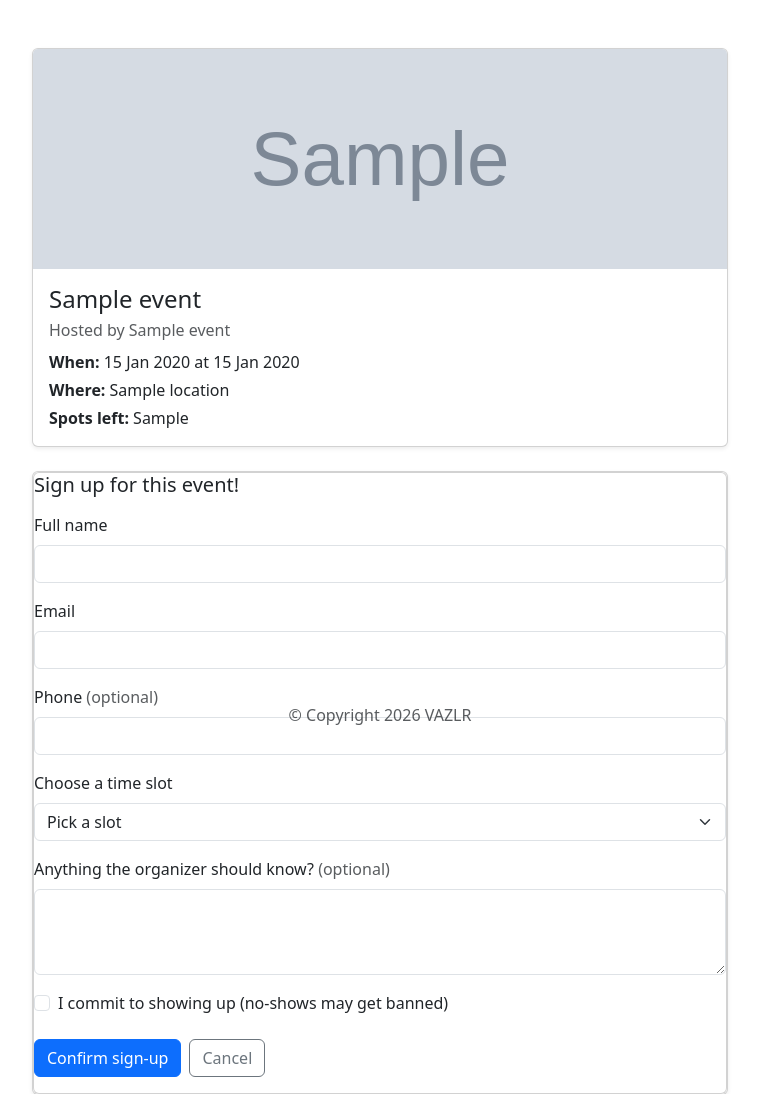
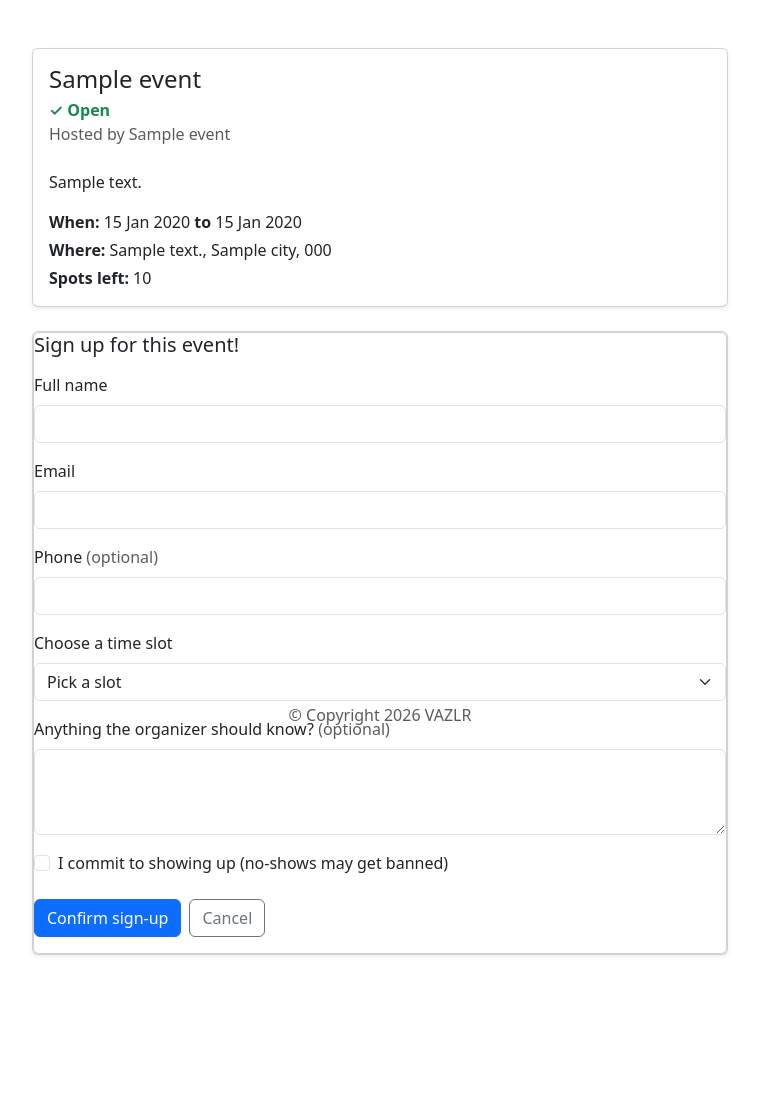
Before and after one commit to ZackM11/Vazlr, a Node server app: template ProjectSourceCode/views/pages/bookin-form.hbs in a window 1280 px wide. Shown: the part 57-1151 px from the top of the page, without its empty margins (260-1019 px from the left). After the commit the page ends 1013 px from the top, so only its background shows below. Run offline with Node 20, Linux system fonts and the light colour scheme; the template is opened without the code that fills it: most values are stand-ins (such as "Sample title", 1, 10 or a date in 2020); grey boxes marked "Sample" are stand-in pictures; some libraries are stand-ins or nearby versions.

Commit message:
Show event details on booking page

```diff
--- a/ProjectSourceCode/src/minion.js
+++ b/ProjectSourceCode/src/minion.js
@@ -30,7 +30,7 @@ async function getEvents() {
 
 async function getEventByID(id) {
 	const query = `
-		SELECT e.*, o.name AS org_name
+		SELECT e.*, o.name AS org_name, o.is_verified
 		FROM events e
 		JOIN organizations o
 		ON e.organization_id = o.user_id
@@ -72,6 +72,14 @@ router.get("/book-event", async (req, res) => {
 			error: err,
 		});
 	}
+
+	/* So that HBS can display event status */
+	if (event.status === "open") {
+		event.open = true;
+	} else {
+		event.open = false;
+	}
+
 	console.log(event);
 	res.render("pages/bookin-form", {
 		event: event
--- a/ProjectSourceCode/views/pages/bookin-form.hbs
+++ b/ProjectSourceCode/views/pages/bookin-form.hbs
@@ -18,18 +18,26 @@
 
 
     <div class="card mb-4 shadow-sm">
-        {{#if event.image_url}}
-            <img src="{{event.image_url}}" class="card-img-top" alt="{{event.title}}" style ="max-height: 220px; object-fit: cover;">
-        {{/if}}
         <div class="card-body">
             <h2 class="card-title h4 mb-1">{{event.title}}</h2>
+			{{#if event.open}}
+				<span class="text-success fw-semibold">✓ Open</span>
+			{{else}}
+				<span class="text-danger fw-semibold">✗ Closed</span>
+			{{/if}}
             <p  class="text-muted mb-2">
                 Hosted by {{event.org_name}}
+				{{#if event.is_verified}}<span class="text-success fw-semibold">✓ Verified</span>{{/if}}
             </p>
-            <p class="mb-1"><strong>When:</strong> {{event.date}}{{#if event.time}} at {{event.time}}{{/if}}</p>
-            <p class="mb-1"><strong>Where:</strong> {{event.location}}</p>
-            {{#if event.spots_left}}
-                <p class="mb-0"><strong>Spots left:</strong> {{event.spots_left}}</p>
+			{{#if event.description}}
+				<div class="py-3">
+				{{event.description}}
+				</div>
+			{{/if}}
+			<p class="mb-1"><strong>When: </strong>{{event.start_time}} <strong>to</strong> {{event.end_time}}</p>
+			<p class="mb-1"><strong>Where:</strong> {{event.address}}, {{event.city}}, {{event.zip}}</p>
+            {{#if event.capacity}}
+                <p class="mb-0"><strong>Spots left:</strong> {{event.capacity}}</p>
             {{/if}}
         </div>
     </div>
```
